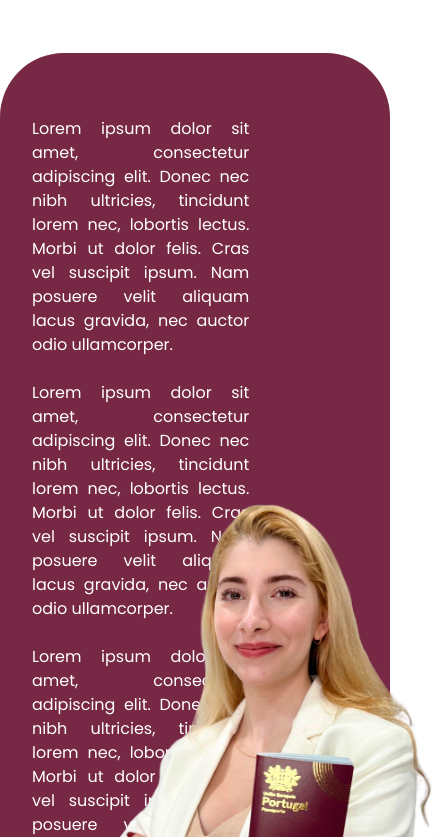
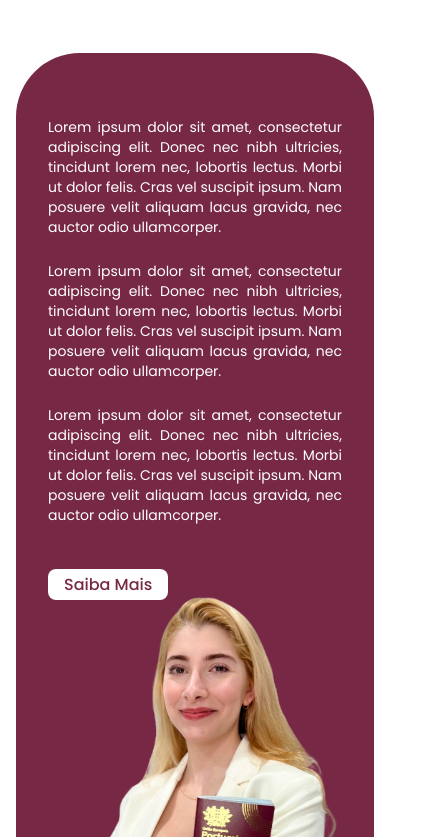
Before and after one commit to leandrozaia/europea-cidadanias, a Next.js app: page / in a window 390 px wide. Shown: the part 927-1764 px from the top of the page, 438 px wide, since content can reach past the window. Built offline with nearby package versions, Linux system fonts and the light colour scheme.

Commit message:
feat: add responsiveness on about us component

```diff
--- a/src/components/AboutUs.tsx
+++ b/src/components/AboutUs.tsx
@@ -4,20 +4,20 @@ import Image from "next/image"
 export function AboutUs() {
   return (
     <section id="about-us">
-      <div className="max-w-5xl mx-auto py-12">
+      <div className="max-w-5xl mx-auto py-12 px-4 md:px-12 xl:px-0">
         <h2 className="text-main text-4xl font-bold uppercase text-center mb-12">
           Sobre Nós
         </h2>
 
-        <div className="relative w-full pt-16 px-8 pb-24 bg-main rounded-[64px] grid grid-cols-3">
-          <div className="col-span-2">
-            <p className="text-white text-justify mb-6">
+        <div className="relative w-full pt-16 px-8 md:pb-24 bg-main rounded-[64px] grid md:grid-cols-2 lg:grid-cols-3">
+          <div className="lg:col-span-2 z-10">
+            <p className="text-sm sm:text-base text-white text-justify mb-6">
               Lorem ipsum dolor sit amet, consectetur adipiscing elit. Donec nec nibh ultricies, tincidunt lorem nec, lobortis lectus. Morbi ut dolor felis. Cras vel suscipit ipsum. Nam posuere velit aliquam lacus gravida, nec auctor odio ullamcorper.
             </p>
-            <p className="text-white text-justify mb-6">
+            <p className="text-sm sm:text-base text-white text-justify mb-6">
               Lorem ipsum dolor sit amet, consectetur adipiscing elit. Donec nec nibh ultricies, tincidunt lorem nec, lobortis lectus. Morbi ut dolor felis. Cras vel suscipit ipsum. Nam posuere velit aliquam lacus gravida, nec auctor odio ullamcorper.
             </p>
-            <p className="text-white text-justify mb-12">
+            <p className="text-sm sm:text-base text-white text-justify mb-12">
               Lorem ipsum dolor sit amet, consectetur adipiscing elit. Donec nec nibh ultricies, tincidunt lorem nec, lobortis lectus. Morbi ut dolor felis. Cras vel suscipit ipsum. Nam posuere velit aliquam lacus gravida, nec auctor odio ullamcorper.
             </p>
             <Link className="text-main font-medium bg-white rounded-lg px-4 py-1" href="#">
@@ -30,7 +30,7 @@ export function AboutUs() {
             width={0}
             height={0}
             sizes="100vw"
-            className="absolute bottom-0 -right-12 w-[368px] h-auto"
+            className="md:absolute bottom-0 right-0 lg:-right-10 w-[384px] h-auto mx-auto md:mx-0"
           />
         </div>
       </div>
```
